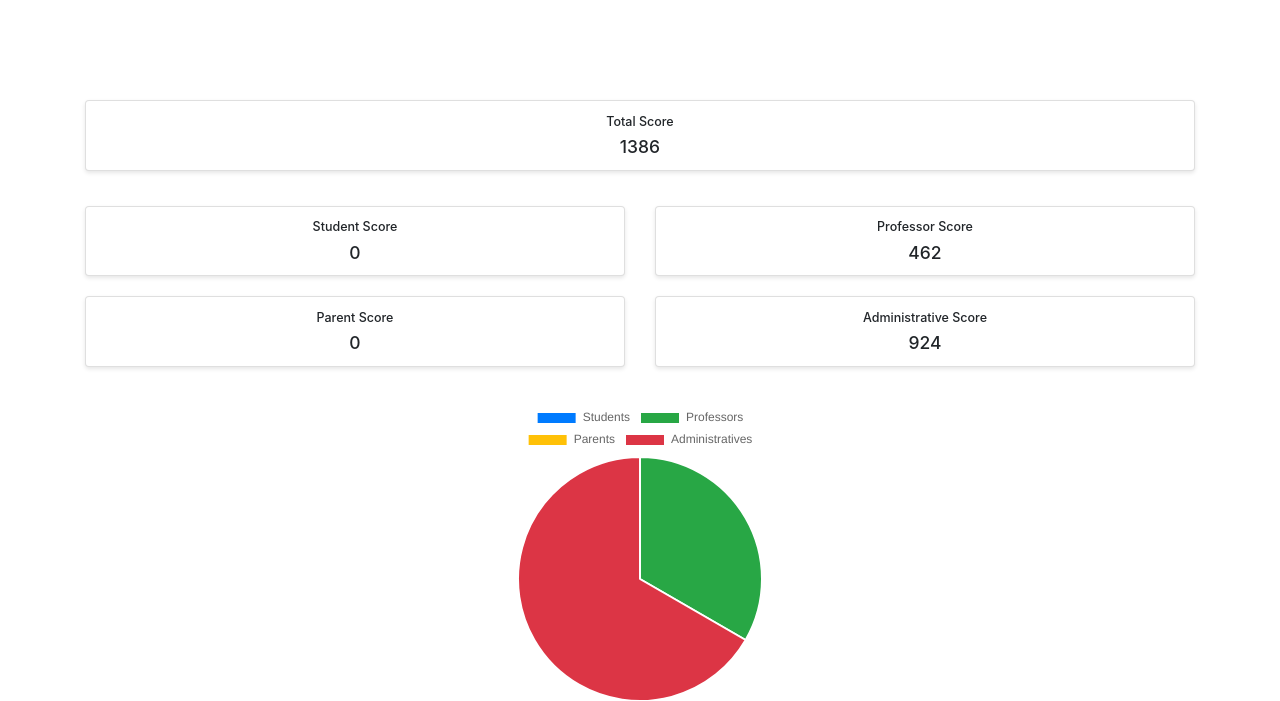
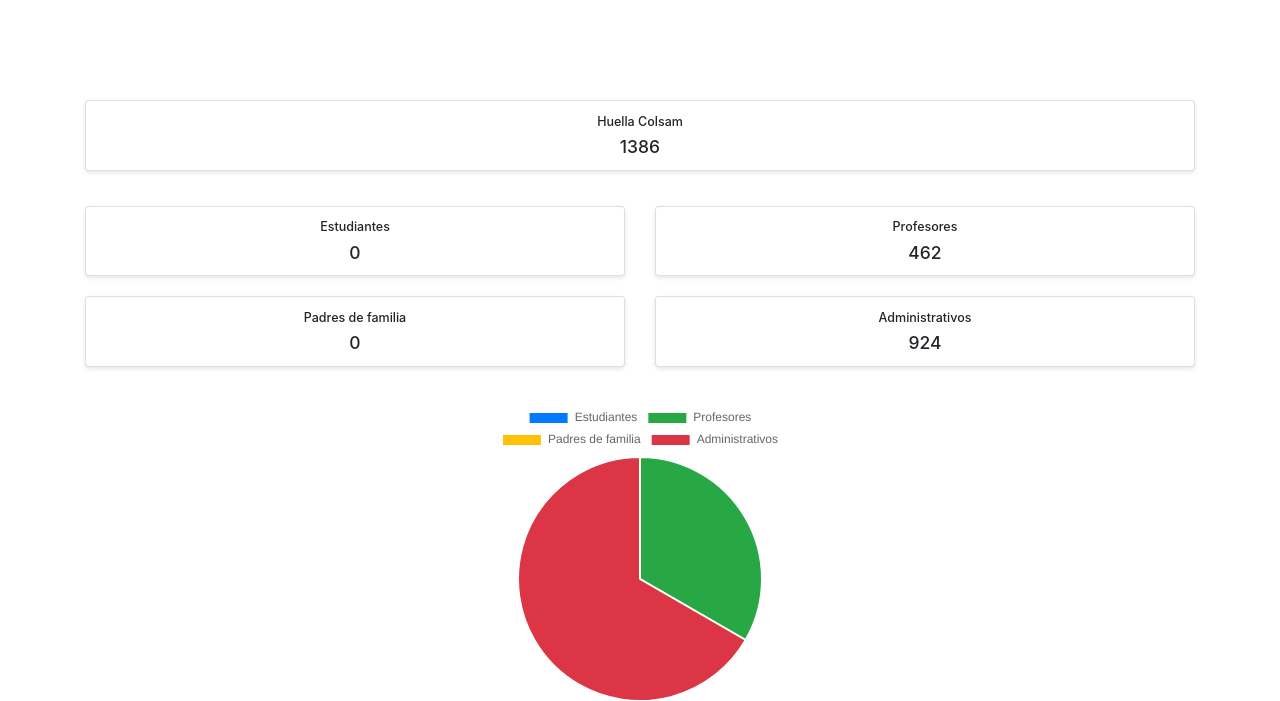
Before and after one commit to aaroncabc/ecolsam, a Django app: page /catalog/statistics in a window 1280 px wide. Shown: the part 115-816 px from the top of the page. Run offline with Django 4.2, Linux system fonts and the light colour scheme; data comes from the database, SQL or seed files in the repository; parts of the project's set-up code (start-up, migrations or seed data) failed here and were passed over; some libraries are stand-ins or nearby versions.

Commit message:
edited text to spanish

```diff
--- a/catalog/templates/HuellaColsam.html
+++ b/catalog/templates/HuellaColsam.html
@@ -80,7 +80,7 @@
       <div class="col-12">
         <div class="card text-center">
           <div class="card-body">
-            <h5 class="card-title">Total Score</h5>
+            <h5 class="card-title">Huella Colsam</h5>
             <h3 class="card-text">{{total}}</h3>
           </div>
         </div>
@@ -91,7 +91,7 @@
       <div class="col-lg-3 col-md-6">
         <div class="card text-center">
           <div class="card-body">
-            <h5 class="card-title">Student Score</h5>
+            <h5 class="card-title">Estudiantes</h5>
             <h3 class="card-text">{{ Estudiantes }}</h3>
           </div>
         </div>
@@ -99,7 +99,7 @@
       <div class="col-lg-3 col-md-6">
         <div class="card text-center">
           <div class="card-body">
-            <h5 class="card-title">Professor Score</h5>
+            <h5 class="card-title">Profesores</h5>
             <h3 class="card-text">{{ Profesores }}</h3>
           </div>
         </div>
@@ -107,7 +107,7 @@
       <div class="col-lg-3 col-md-6">
         <div class="card text-center">
           <div class="card-body">
-            <h5 class="card-title">Parent Score</h5>
+            <h5 class="card-title">Padres de familia</h5>
             <h3 class="card-text">{{ Padres }}</h3>
           </div>
         </div>
@@ -115,7 +115,7 @@
       <div class="col-lg-3 col-md-6">
         <div class="card text-center">
           <div class="card-body">
-            <h5 class="card-title">Administrative Score</h5>
+            <h5 class="card-title">Administrativos</h5>
             <h3 class="card-text">{{ Administrativos}}</h3>
           </div>
         </div>
@@ -134,10 +134,10 @@
   <script>
   // Get the score data from Django template context
   var scoreData = {
-    'Students': {{ Estudiantes }},
-    'Professors': {{ Profesores }},
-    'Parents': {{ Padres }},
-    'Administratives': {{ Administrativos }},
+    'Estudiantes': {{ Estudiantes }},
+    'Profesores': {{ Profesores }},
+    'Padres de familia': {{ Padres }},
+    'Administrativos': {{ Administrativos }},
   };
 
   // Function to update the pie chart with the new data
```
